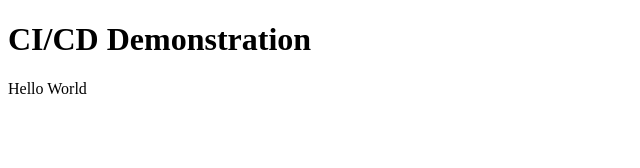
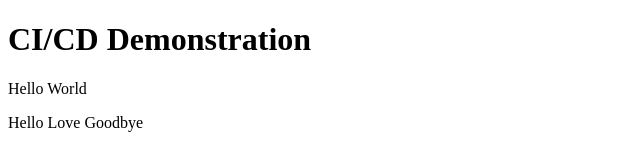
Before and after one commit to TonYacapin/CICD_DEMO2, a website: page index.html in a window 1280 px wide. Shown: the whole page, without its empty margins (0-640 px from the left). Drawn offline with Linux system fonts and the light colour scheme.

Commit message:
Hello Love Goodbye

```diff
--- a/index.html
+++ b/index.html
@@ -5,5 +5,7 @@
 <h1>CI/CD Demonstration</h1>
 <p>Hello World</p>
 
+<p>Hello Love Goodbye</p>
+
 </body>
 </html>
```
